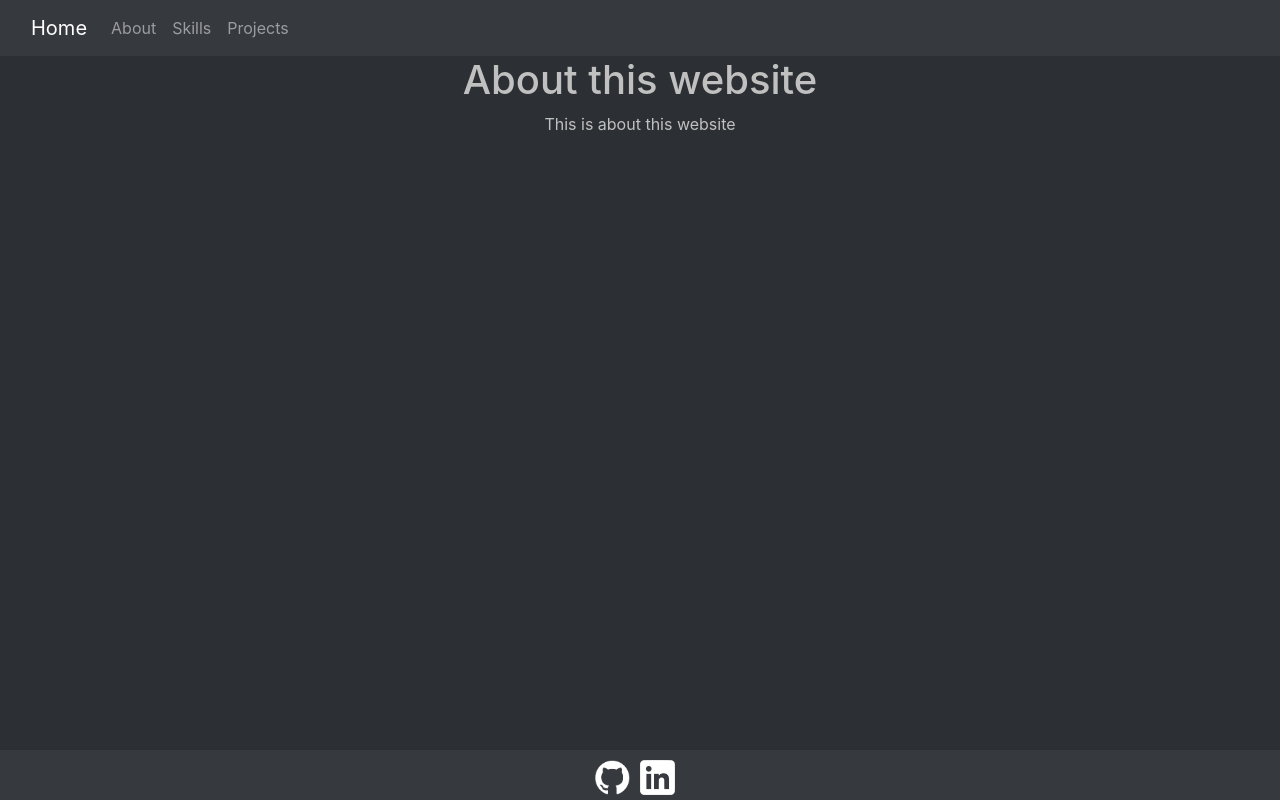
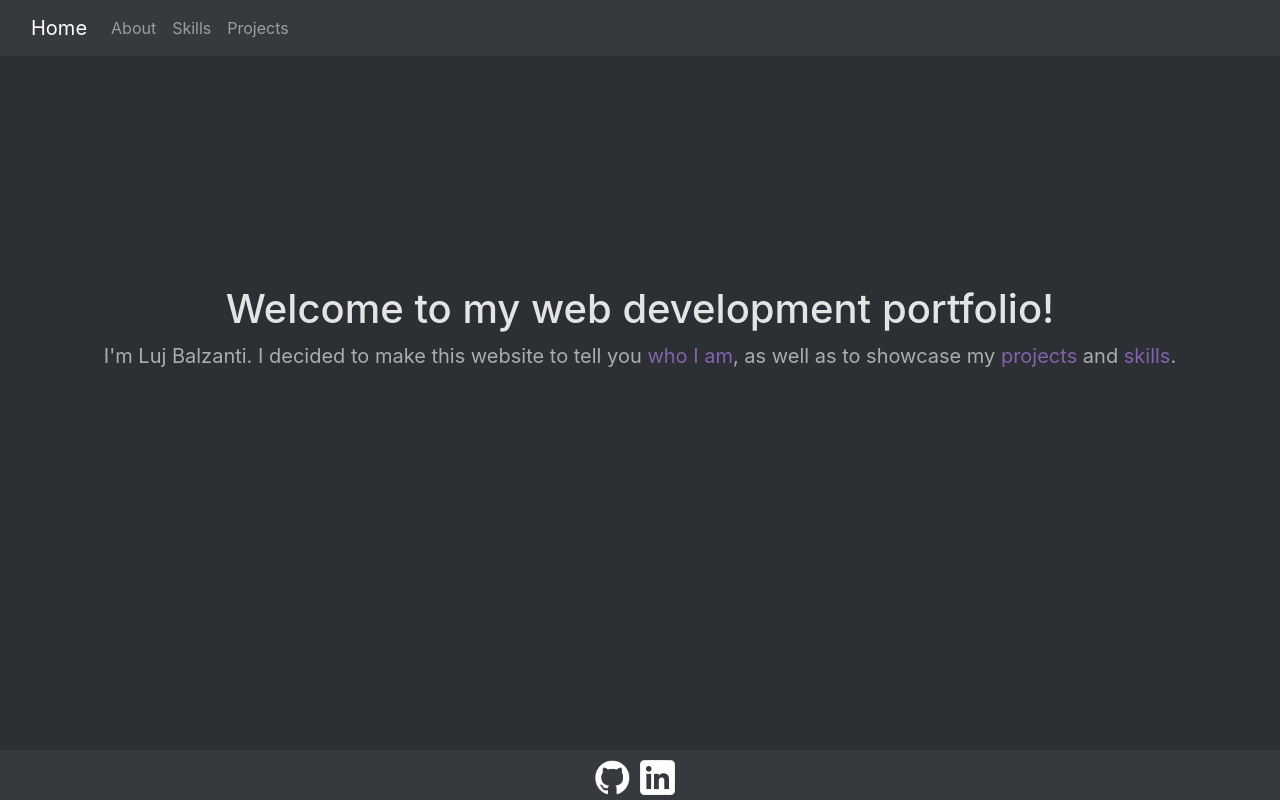
Before and after one commit to LujBalzanti/react-personal-website, a React (Create React App) app: page /#/ in a window 1280 px wide. Built offline with nearby package versions, Linux system fonts and the light colour scheme.

Commit message:
feat: Add homepage content

```diff
--- a/src/Components/Components.css
+++ b/src/Components/Components.css
@@ -1,5 +1,10 @@
+.light-text-emphasis{
+    color: #FFFFFF;
+    opacity: 87%;
+}
 .light-text{
-    color: #c0c0c0;
+    color: #FFFFFF;
+    opacity: 60%;
 }
 .nav-bg-color{
     background-color: #36393E;
@@ -32,3 +37,18 @@ footer{
     width: 35px;
     height: 35px;
 }
+
+a {
+    color: #BB86FC;
+}
+
+.main-body {
+    font-size: 20px;
+}
+
+.in-middle {
+    width:100%;
+    position: absolute;
+    top: 42%;
+    transform: translateY(-50%);
+}
--- a/src/Components/Home.js
+++ b/src/Components/Home.js
@@ -1,11 +1,17 @@
 import React from "react";
+import { Link } from "react-router-dom";
 import './Components.css'
 
 function Home() {
     return (
       <div className="home">
-          <h1 class="light-text">About this website</h1>
-          <p class="light-text">This is about this website</p>
+        <div class="in-middle">
+            <h1 class="light-text-emphasis text-center">Welcome to my web development portfolio!</h1>
+            <p class="light-text main-body text-center">
+              I'm Luj Balzanti. I decided to make this website to tell you <Link to="/about">who I am</Link>,
+              as well as to showcase my <Link to="/projects">projects</Link> and <Link to="/skills">skills</Link>.
+            </p>
+        </div>
       </div>
     );
   }
```
Also changed, not shown: 1 other file (tests, documents, lock files or other folders).
